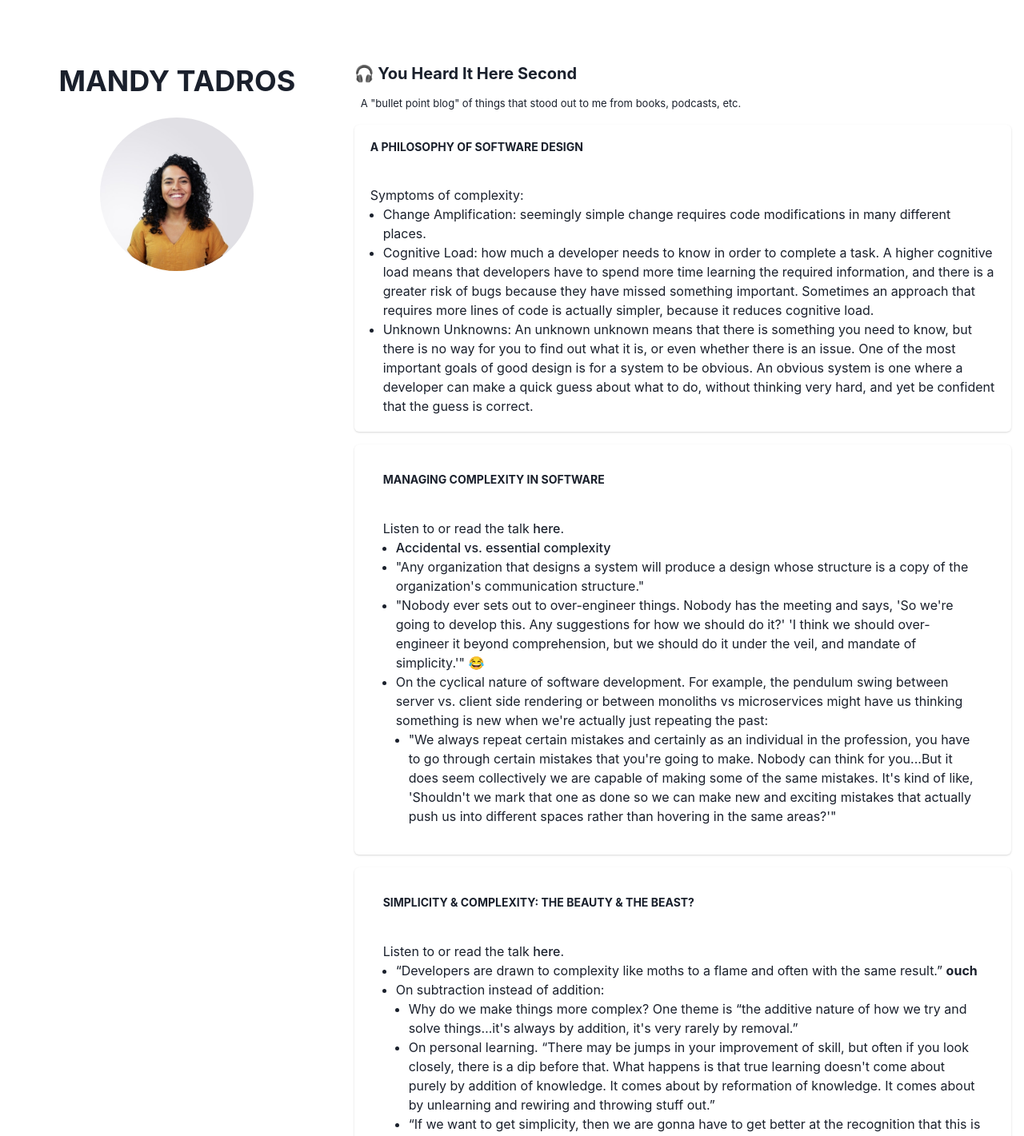
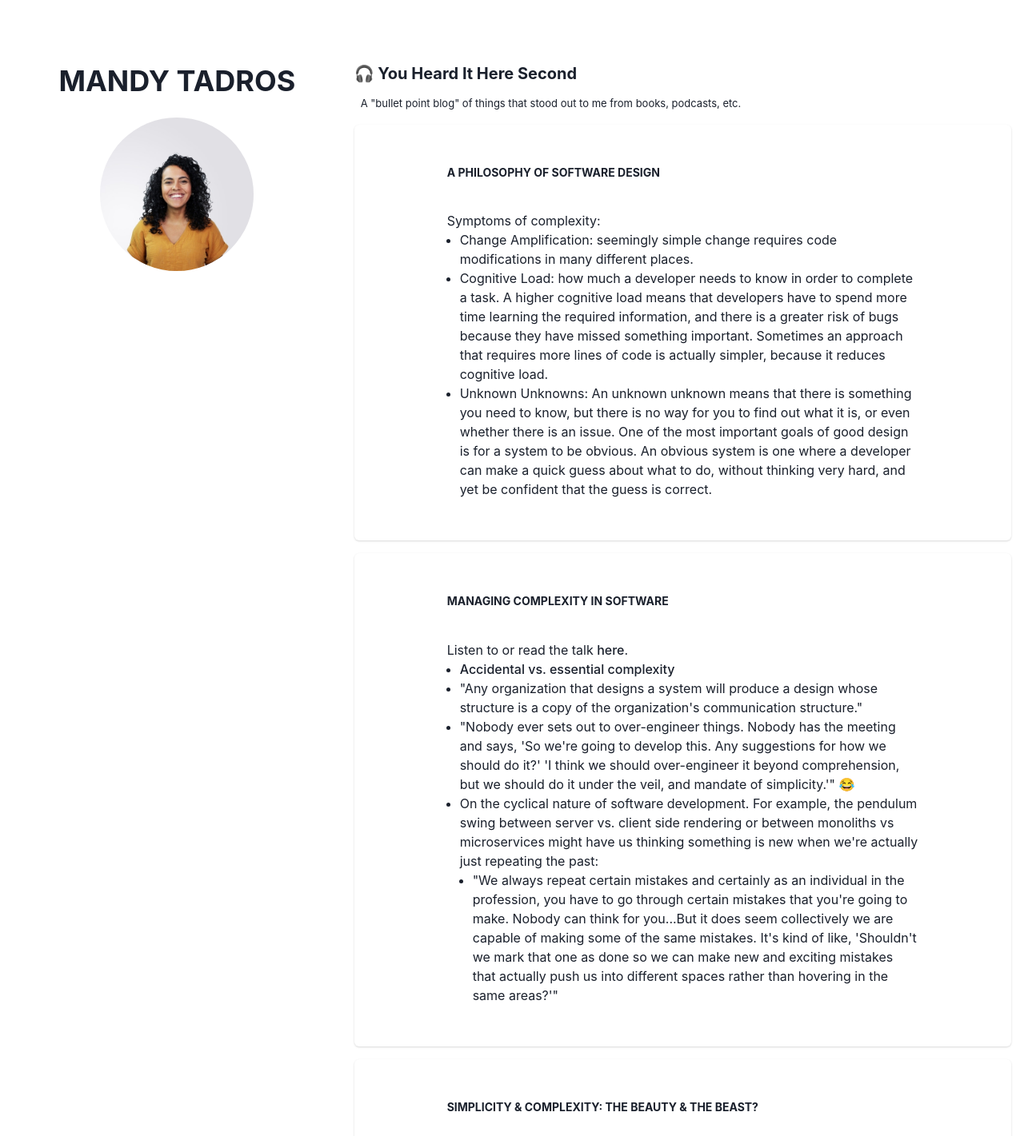
Before and after one commit to amtadros/amtadros.github.io, a React (Vite) app: page / in a window 1280 px wide. Shown: the top 1421 px of the page at 80% size. Built offline with nearby package versions, Linux system fonts and the light colour scheme.

Commit message:
Add card component

```diff
--- /dev/null
+++ b/src/components/Card.tsx
@@ -0,0 +1,28 @@
+import {
+  Card as ChakraCard,
+  CardHeader,
+  Heading,
+} from "@chakra-ui/react";
+
+interface Props {
+  heading: string;
+  children: JSX.Element
+}
+
+export default function Card({ heading, children }: Props) {
+  return (
+    <ChakraCard
+      paddingTop={8}
+      paddingBottom={8}
+      paddingLeft={24}
+      paddingRight={24}
+    >
+      <CardHeader>
+        <Heading size="xs" textTransform="uppercase">
+          {heading}
+        </Heading>
+      </CardHeader>
+      {children}
+    </ChakraCard>
+  );
+}
--- a/src/components/Content.tsx
+++ b/src/components/Content.tsx
@@ -1,7 +1,5 @@
 import {
-  Card,
   CardBody,
-  CardHeader,
   GridItem,
   Heading,
   Link,
@@ -10,6 +8,7 @@ import {
   Text,
   UnorderedList,
 } from "@chakra-ui/react";
+import Card from "./Card";
 
 export function Content() {
   return (
@@ -24,12 +23,7 @@ export function Content() {
       </Text>
 
       <SimpleGrid spacing={4}>
-        <Card>
-          <CardHeader>
-            <Heading size="xs" textTransform="uppercase">
-              A Philosophy of Software Design
-            </Heading>
-          </CardHeader>
+        <Card heading="A Philosophy of Software Design">
           <CardBody>
             Symptoms of complexity:
             <UnorderedList>
@@ -59,12 +53,7 @@ export function Content() {
           </CardBody>
         </Card>
 
-        <Card padding={4}>
-          <CardHeader>
-            <Heading size="xs" textTransform="uppercase">
-              Managing Complexity in Software
-            </Heading>
-          </CardHeader>
+        <Card heading="Managing Complexity in Software">
           <CardBody>
             Listen to or read the talk{" "}
             <Link
@@ -115,12 +104,7 @@ export function Content() {
           </CardBody>
         </Card>
 
-        <Card padding={4}>
-          <CardHeader>
-            <Heading size="xs" textTransform="uppercase">
-              Simplicity & Complexity: The Beauty & the Beast?
-            </Heading>
-          </CardHeader>
+        <Card heading="Simplicity & Complexity: The Beauty & the Beast?">
           <CardBody>
             Listen to or read the talk{" "}
             <Link
```
